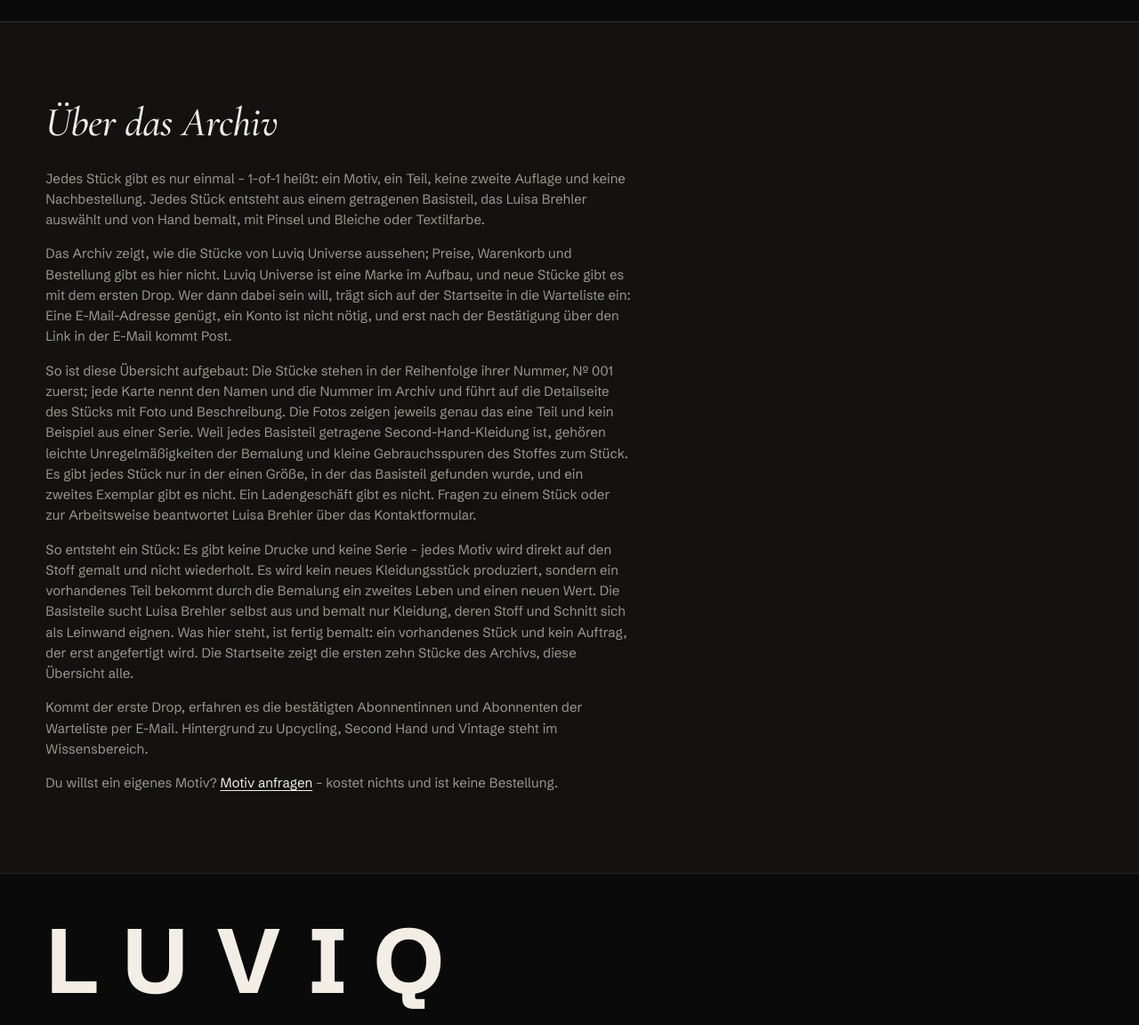
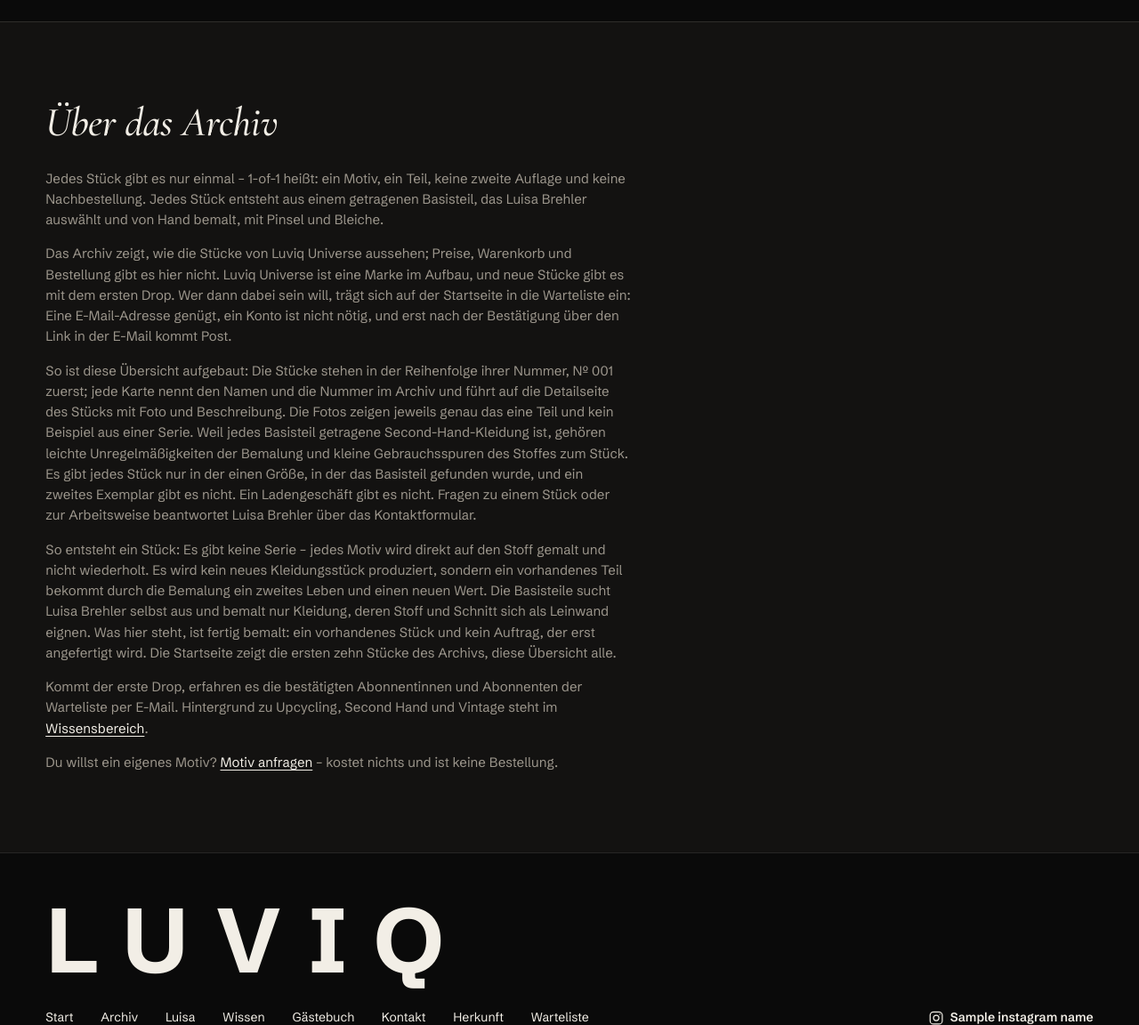
Before and after one commit to BastianScherzinger/Webseitemitstripe, a Django app: template shop1/templates/shop1/produkte.html in a window 1280 px wide. Shown: the part 821-1973 px from the top of the page at 89% size. Run offline with Django 3.2, Linux system fonts and the light colour scheme; the template is opened without the code that fills it: most values are stand-ins (such as "Sample title", 1, 10 or a date in 2020).

Commit message:
Archiv, Stückseite, Kontakt, Motivanfrage: ein Satz je Widerspruch (EIG67, EIG124, EIG68, EIG21, EIG84, EIG133)
produkte.html und produkt_detail.html nennen nur noch Bleiche und Pinsel und nicht mehr „keine Drucke“ neben Stücken namens „print“. Kontakt sagt, dass es ohne Ladengeschäft auch keine Öffnungszeiten gibt; Kontakt und Archiv verlinken den Wissensbereich, den sie nur nannten. Die Stückseite zeigt bei Verkauf an und lagerbestand 0 keinen Kaufweg mehr. Die Motivanfrage sagt, dass die Angaben dafür gespeichert werden.

Co-Authored-By: Claude Sonnet 5.5 <noreply@anthropic.com>

```diff
--- a/shop1/templates/shop1/motiv_anfragen.html
+++ b/shop1/templates/shop1/motiv_anfragen.html
@@ -90,7 +90,7 @@ Kein Preis, keine Zahlung, keine Zusage. Auswahl als echte Radio-Kacheln in
             </div>
             <input type="hidden" name="formzeit" value="{{ formzeit }}">
 
-            <p class="lv-klein">Eins von beiden reicht. Deine Angaben nutze ich nur für die Antwort auf deine Anfrage. Eine automatische Bestätigung schicke ich bewusst nicht, ich melde mich persönlich bei dir. <a href="{% url 'datenschutz' %}">Datenschutz</a></p>
+            <p class="lv-klein">Eins von beiden reicht. Deine Angaben nutze ich nur für die Antwort auf deine Anfrage und speichere sie dafür. Eine automatische Bestätigung schicke ich bewusst nicht, ich melde mich persönlich bei dir. <a href="{% url 'datenschutz' %}">Datenschutz</a></p>
             <button class="lv-knopf" type="submit">Anfrage schicken <svg viewBox="0 0 24 24" fill="none" stroke="currentColor" stroke-width="1.8" aria-hidden="true"><path d="M5 12h14M13 6l6 6-6 6"/></svg></button>
         </form>
         {% endif %}
--- a/shop1/templates/shop1/produkte.html
+++ b/shop1/templates/shop1/produkte.html
@@ -77,7 +77,7 @@
         <div class="lv-prosa">
             <h2 class="lv-serif" id="archiv-text">Über das Archiv</h2>
 {% if verkauf_aktiv %}
-            <p>Jedes Stück gibt es nur einmal – 1-of-1 heißt: ein Motiv, ein Teil, keine zweite Auflage und keine Nachbestellung. Jedes Stück entsteht aus einem getragenen Basisteil, das Luisa Brehler auswählt und von Hand bemalt, mit Pinsel und Bleiche oder Textilfarbe.</p>
+            <p>Jedes Stück gibt es nur einmal – 1-of-1 heißt: ein Motiv, ein Teil, keine zweite Auflage und keine Nachbestellung. Jedes Stück entsteht aus einem getragenen Basisteil, das Luisa Brehler auswählt und von Hand bemalt, mit Pinsel und Bleiche.</p>
             <p>Bestellt wird nach der Anmeldung über den Warenkorb, bezahlt per PayPal oder Vorab-Überweisung; alle Preise sind Endpreise, nach § 19 UStG wird keine Umsatzsteuer berechnet. Versendet wird deutschlandweit, in der Regel innerhalb von 1-2 Werktagen. Ein verkauftes Stück wird nicht neu aufgelegt.</p>
             <p>So läuft ein Kauf ab: ein Stück auswählen, anmelden oder registrieren – ohne Konto ist der Warenkorb nicht erreichbar –, es in den Warenkorb legen, im Bestellvorgang die Lieferanschrift eingeben und zwischen PayPal und Vorab-Überweisung wählen. Bei Vorab-Überweisung kommen die Bankdaten per E-Mail, versendet wird nach Zahlungseingang. Für jede Bestellung gilt das Widerrufsrecht von 14 Tagen ab dem Tag, an dem die Ware angekommen ist (§ 5 der AGB). Weil jedes Basisteil getragene Second-Hand-Kleidung ist, gehören leichte Unregelmäßigkeiten der Bemalung und kleine Gebrauchsspuren des Stoffes zum Stück und sind kein Mangel (§ 3 der AGB). Die Fotos zeigen jeweils genau das Teil, das verschickt wird. Fragen zu Maßen, Material oder Zustand eines einzelnen Stücks beantwortet Luisa Brehler über das Kontaktformular; Bestellablauf, Widerruf und Konto stehen ausführlich im Wissensbereich.</p>
             <p>So ist diese Übersicht aufgebaut: Die Stücke stehen in der Reihenfolge ihrer Nummer, Nº 001 zuerst; jede Karte nennt den Namen und den Endpreis und führt auf die Detailseite des Stücks. Erst dort stehen die Beschreibung und die Schaltflächen für den Warenkorb – auf der Übersicht selbst gibt es keinen Warenkorb-Knopf. Eine Größe lässt sich nicht wählen, und die Menge ist begrenzt: Der Warenkorb nimmt nicht mehr Exemplare an, als vorhanden sind, und bei einem Unikat ist das genau eines. Das Hineinlegen reserviert ein Stück nicht; es bleibt für alle kaufbar, bis eine Bestellung dafür als bezahlt gilt. Bei PayPal ist das der Fall, sobald der Shop die Zahlung bei PayPal abgefragt hat und sie dort als abgeschlossen und im richtigen Betrag geführt wird; das gekaufte Stück wird dann abgeschaltet und verschwindet von dieser Seite. Bei Vorab-Überweisung geschieht dasselbe, wenn der Zahlungseingang für die Bestellung als bezahlt eingetragen ist.</p>
@@ -85,11 +85,11 @@
             <p>Passt ein Stück nicht, bleibt der Widerruf: Die AGB schreiben dafür keine bestimmte Form vor, eine Nachricht über das Kontaktformular oder an die E-Mail-Adresse aus dem Impressum genügt, und zurückgeschickt wird an Luisa Brehler, Grünberger Str. 16, 36304 Alsfeld. Wer das Rückporto trägt, regeln die AGB nicht – das klärt man am besten vor der Rücksendung. Ein Riss, eine offene Naht, ein Transportschaden oder ein falsch geliefertes Stück ist dagegen kein Fall von § 3: Diese Regel sagt nur, was kein Mangel ist, und schränkt die gesetzlichen Rechte bei einem echten Mangel nicht ein. Gemeldet wird er auf demselben Weg, am besten mit Bestellnummer und Foto.</p>
             <p>Für das Konto verlangt die Registrierung Benutzername, E-Mail-Adresse, Vorname, Nachname und ein Passwort; Anschrift und Telefonnummer sind dort freiwillig und füllen, wenn sie eingetragen sind, später den Bestellvorgang vor. Ist eine PayPal-Zahlung geprüft, geht eine Bestätigung mit Bestellnummer, Artikeln, Gesamtbetrag und Lieferanschrift an die im Bestellvorgang angegebene E-Mail-Adresse, und im Profil steht jede Bestellung mit Nummer, Datum und Stand.</p>
 {% else %}
-            <p>Jedes Stück gibt es nur einmal – 1-of-1 heißt: ein Motiv, ein Teil, keine zweite Auflage und keine Nachbestellung. Jedes Stück entsteht aus einem getragenen Basisteil, das Luisa Brehler auswählt und von Hand bemalt, mit Pinsel und Bleiche oder Textilfarbe.</p>
+            <p>Jedes Stück gibt es nur einmal – 1-of-1 heißt: ein Motiv, ein Teil, keine zweite Auflage und keine Nachbestellung. Jedes Stück entsteht aus einem getragenen Basisteil, das Luisa Brehler auswählt und von Hand bemalt, mit Pinsel und Bleiche.</p>
             <p>Das Archiv zeigt, wie die Stücke von Luviq Universe aussehen; Preise, Warenkorb und Bestellung gibt es hier nicht. Luviq Universe ist eine Marke im Aufbau, und neue Stücke gibt es mit dem ersten Drop. Wer dann dabei sein will, trägt sich auf der Startseite in die Warteliste ein: Eine E-Mail-Adresse genügt, ein Konto ist nicht nötig, und erst nach der Bestätigung über den Link in der E-Mail kommt Post.</p>
             <p>So ist diese Übersicht aufgebaut: Die Stücke stehen in der Reihenfolge ihrer Nummer, Nº 001 zuerst; jede Karte nennt den Namen und die Nummer im Archiv und führt auf die Detailseite des Stücks mit Foto und Beschreibung. Die Fotos zeigen jeweils genau das eine Teil und kein Beispiel aus einer Serie. Weil jedes Basisteil getragene Second-Hand-Kleidung ist, gehören leichte Unregelmäßigkeiten der Bemalung und kleine Gebrauchsspuren des Stoffes zum Stück. Es gibt jedes Stück nur in der einen Größe, in der das Basisteil gefunden wurde, und ein zweites Exemplar gibt es nicht. Ein Ladengeschäft gibt es nicht. Fragen zu einem Stück oder zur Arbeitsweise beantwortet Luisa Brehler über das Kontaktformular.</p>
-            <p>So entsteht ein Stück: Es gibt keine Drucke und keine Serie – jedes Motiv wird direkt auf den Stoff gemalt und nicht wiederholt. Es wird kein neues Kleidungsstück produziert, sondern ein vorhandenes Teil bekommt durch die Bemalung ein zweites Leben und einen neuen Wert. Die Basisteile sucht Luisa Brehler selbst aus und bemalt nur Kleidung, deren Stoff und Schnitt sich als Leinwand eignen. Was hier steht, ist fertig bemalt: ein vorhandenes Stück und kein Auftrag, der erst angefertigt wird. Die Startseite zeigt die ersten zehn Stücke des Archivs, diese Übersicht alle.</p>
-            <p>Kommt der erste Drop, erfahren es die bestätigten Abonnentinnen und Abonnenten der Warteliste per E-Mail. Hintergrund zu Upcycling, Second Hand und Vintage steht im Wissensbereich.</p>
+            <p>So entsteht ein Stück: Es gibt keine Serie – jedes Motiv wird direkt auf den Stoff gemalt und nicht wiederholt. Es wird kein neues Kleidungsstück produziert, sondern ein vorhandenes Teil bekommt durch die Bemalung ein zweites Leben und einen neuen Wert. Die Basisteile sucht Luisa Brehler selbst aus und bemalt nur Kleidung, deren Stoff und Schnitt sich als Leinwand eignen. Was hier steht, ist fertig bemalt: ein vorhandenes Stück und kein Auftrag, der erst angefertigt wird. Die Startseite zeigt die ersten zehn Stücke des Archivs, diese Übersicht alle.</p>
+            <p>Kommt der erste Drop, erfahren es die bestätigten Abonnentinnen und Abonnenten der Warteliste per E-Mail. Hintergrund zu Upcycling, Second Hand und Vintage steht im <a href="{% url 'wissen' %}">Wissensbereich</a>.</p>
             <p>Du willst ein eigenes Motiv? <a href="{% url 'motiv_anfragen' %}">Motiv anfragen</a> – kostet nichts und ist keine Bestellung.</p>
 {% endif %}
         </div>
```
Also changed, not shown: shop1/templates/shop1/kontakt.html (+1 -1 lines), shop1/templates/shop1/produkt_detail.html (+4 -3 lines).
